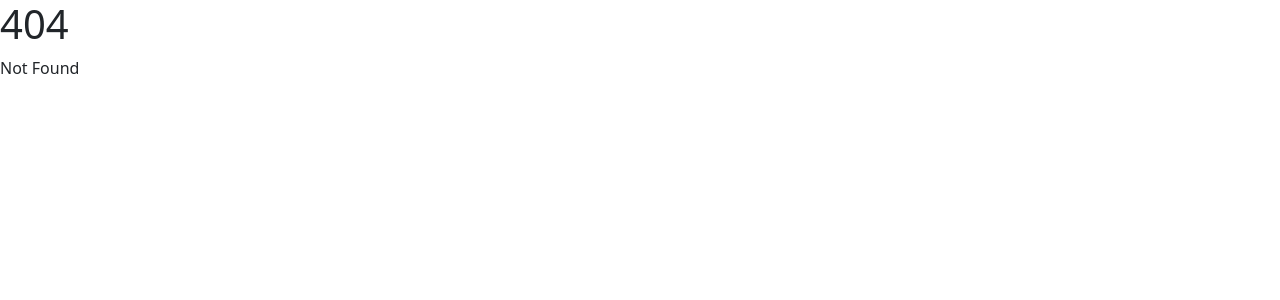
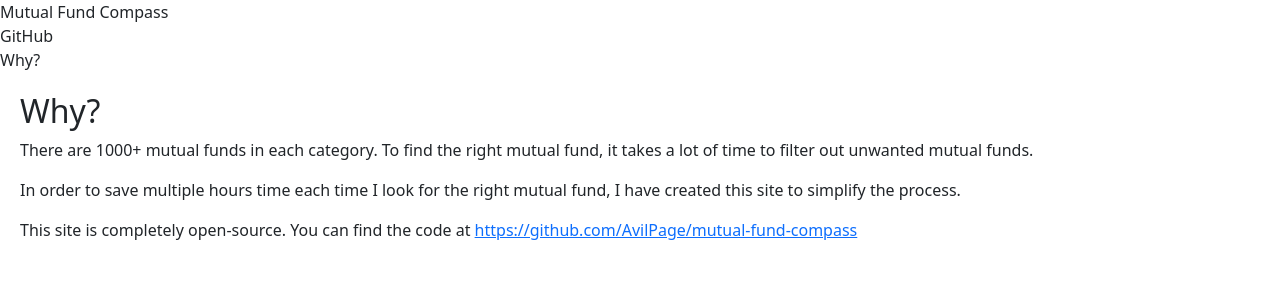
Before and after one commit to AvilPage/mutual-fund-compass, a SvelteKit app: page /why in a window 1280 px wide. Before the commit this address had no page. Shown: the top 300 px of the page. Built offline with nearby package versions, Linux system fonts and the light colour scheme.

Commit message:
Add why page

```diff
--- a/src/routes/Header.svelte
+++ b/src/routes/Header.svelte
@@ -1,8 +1,10 @@
 <script lang="ts">
     const brandText = "Mutual Fund Compass";
-    import { Navbar, NavbarBrand } from "@sveltestrap/sveltestrap";
+    import {Navbar, NavbarBrand, NavLink} from "@sveltestrap/sveltestrap";
 </script>
 
-<Navbar color="primary-subtle">
+<Navbar color="primary-subtle" expand="md" container="md">
     <NavbarBrand href="/">{brandText}</NavbarBrand>
+    <NavLink href="https://github.com/AvilPage/mutual-fund-compass">GitHub</NavLink>
+    <NavLink href="/why">Why?</NavLink>
 </Navbar>
--- /dev/null
+++ b/src/routes/why/+page.svelte
@@ -0,0 +1,25 @@
+<script>
+    import Header from "../Header.svelte";
+</script>
+
+<Header/>
+
+<div style="margin: 20px">
+
+
+    <h2>Why?</h2>
+
+    <p>
+        There are 1000+ mutual funds in each category. To find the right
+        mutual fund, it takes a lot of time to filter out unwanted mutual funds.
+    </p>
+    <p>
+        In order to save multiple hours time each time I look for the right mutual fund,
+        I have created this site to simplify the process.
+    </p>
+
+    <p>
+        This site is completely open-source.
+        You can find the code at <a href="https://github.com/AvilPage/mutual-fund-compass">https://github.com/AvilPage/mutual-fund-compass</a>
+    </p>
+</div>
```
Also changed, not shown: src/routes/+page.svelte (+22 -3 lines), src/routes/isin/[isin]/+page.svelte (added, +10 -0 lines).
